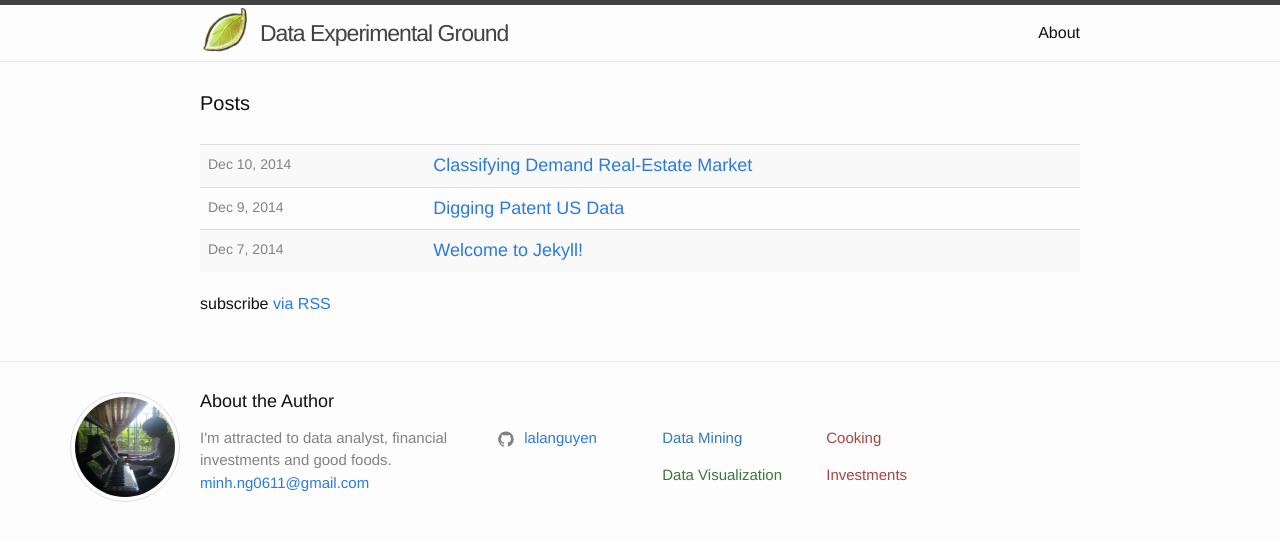
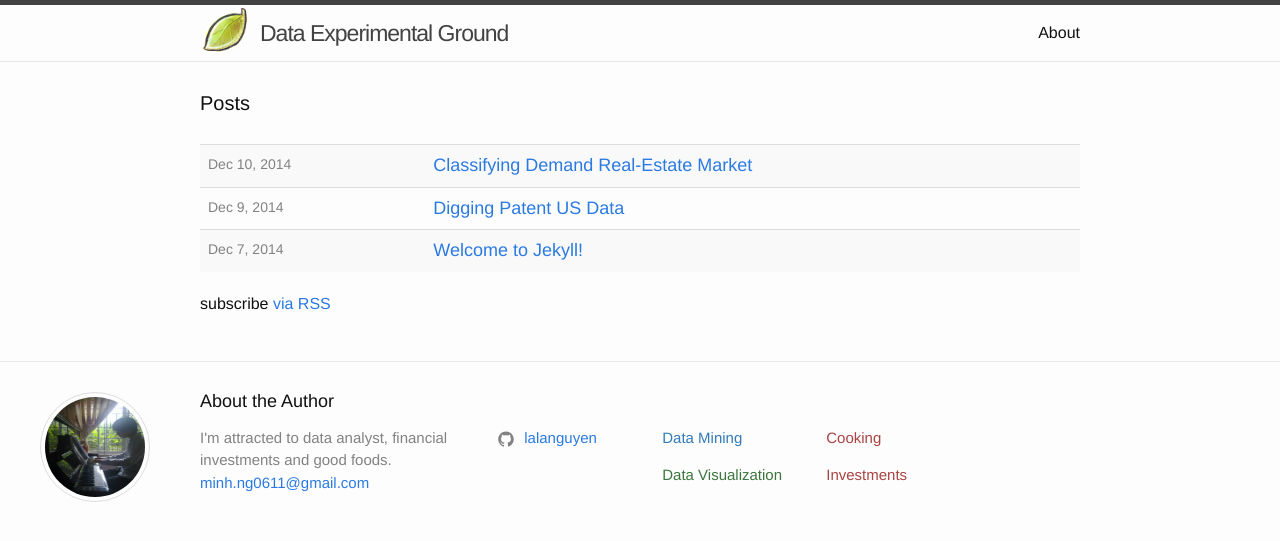
Before and after one commit to LalaNguyen/lalanguyen.github.io, a Jekyll site: the page built from index.html, in a window 1280 px wide. Shown: the top 541 px of the page. Built offline with Jekyll 4.4.1, drawn with Linux system fonts in a browser that asks for light colours.

Commit message:
change layout v5

```diff
--- a/_sass/_layout.scss
+++ b/_sass/_layout.scss
@@ -105,7 +105,7 @@
   width: 110px;
   height: 110px;
   float:left;
-  margin-left:70px;
+  margin-left:40px;
 
   -webkit-border-radius: 50%; /* Can also be 55px */
   -moz-border-radius: 50%;
```
